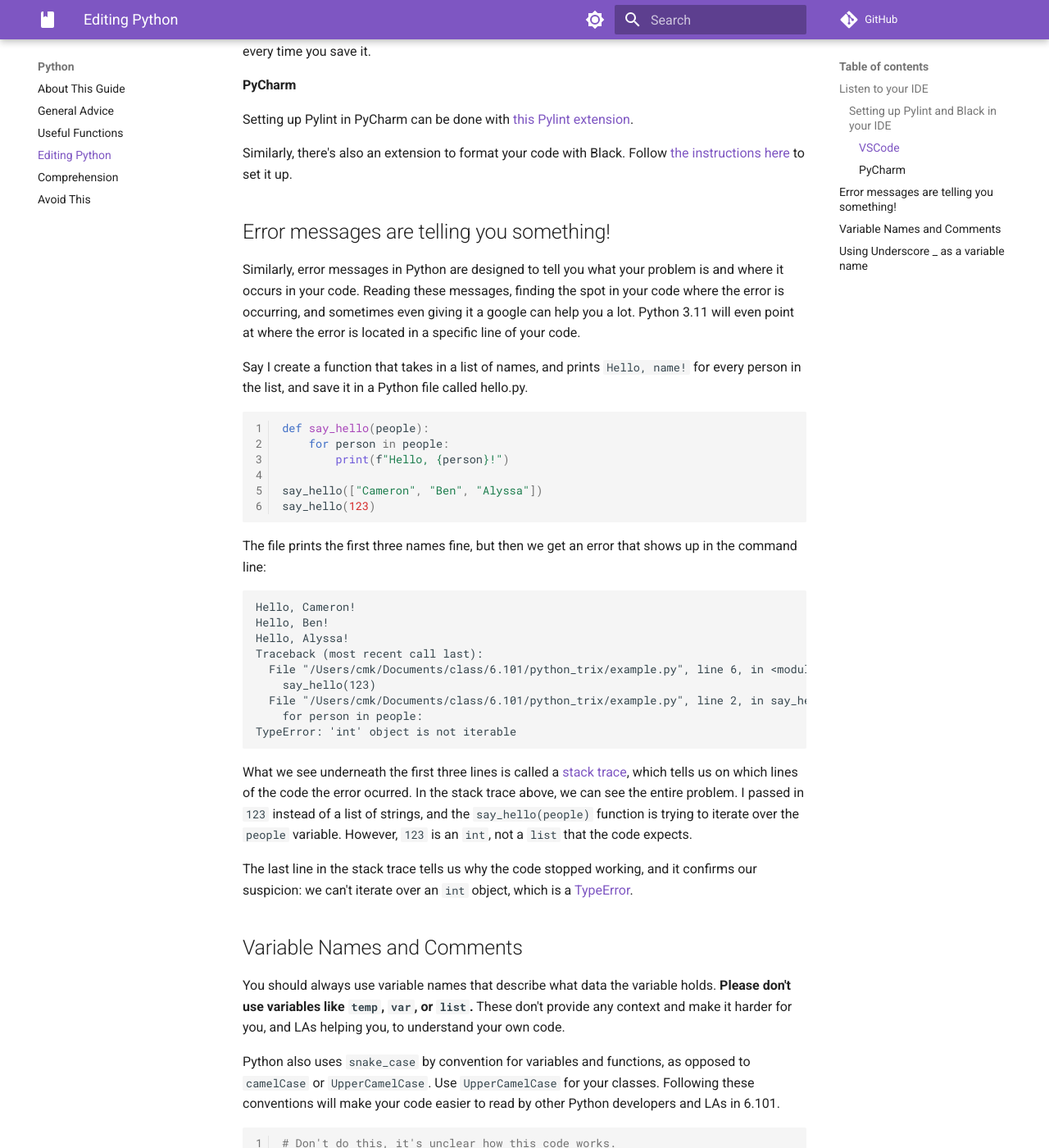
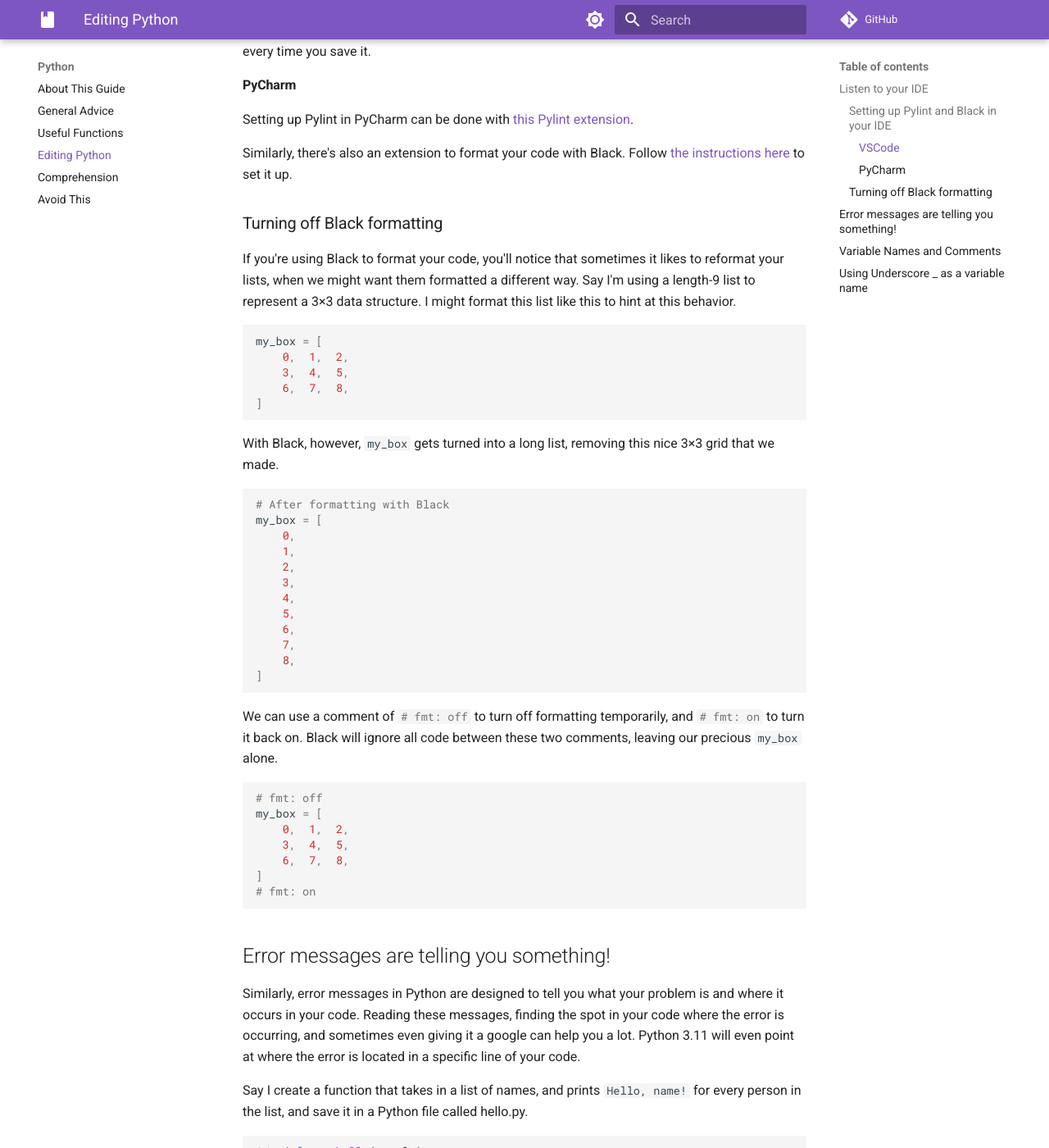
Before and after one commit to camtheman256/pages, an MkDocs documentation site: the page built from docs/python/03_editing.md, in a window 1280 px wide and 1400 px high, scrolled down 1134 px. Shown: the whole window at 82% size. Built offline with MkDocs 1.6.1 and Material for MkDocs 9.7.7, drawn with Linux system fonts in a browser that asks for light colours; comment, search, counter and statistics services are not loaded.

Commit message:
disabling formatting

````diff
--- a/docs/python/03_editing.md
+++ b/docs/python/03_editing.md
@@ -59,6 +59,53 @@ to set it up.
     you spot errors and bad patterns in your code, while Black is a
     **formatter**, which automatically restructures your code into a common
     format to make it easier to read and consistent with style.
+
+### Turning off Black formatting
+
+If you're using Black to format your code, you'll notice that sometimes it likes
+to reformat your lists, when we might want them formatted a different way. Say
+I'm using a length-9 list to represent a 3&times;3 data structure. I might
+format this list like this to hint at this behavior.
+
+```py
+my_box = [
+    0,  1,  2,
+    3,  4,  5,
+    6,  7,  8,
+]
+```
+
+With Black, however, `my_box` gets turned into a long list, removing this nice
+3&times;3 grid that we made.
+
+```py
+# After formatting with Black
+my_box = [
+    0,
+    1,
+    2,
+    3,
+    4,
+    5,
+    6,
+    7,
+    8,
+]
+```
+
+We can use a comment of `#!py # fmt: off` to turn off formatting temporarily,
+and `#!py # fmt: on` to turn it back on. Black will ignore all code between
+these two comments, leaving our precious `my_box` alone.
+
+```py
+# fmt: off
+my_box = [
+    0,  1,  2,
+    3,  4,  5,
+    6,  7,  8,
+]
+# fmt: on
+```
 
 ## Error messages are telling you something!
 
````
